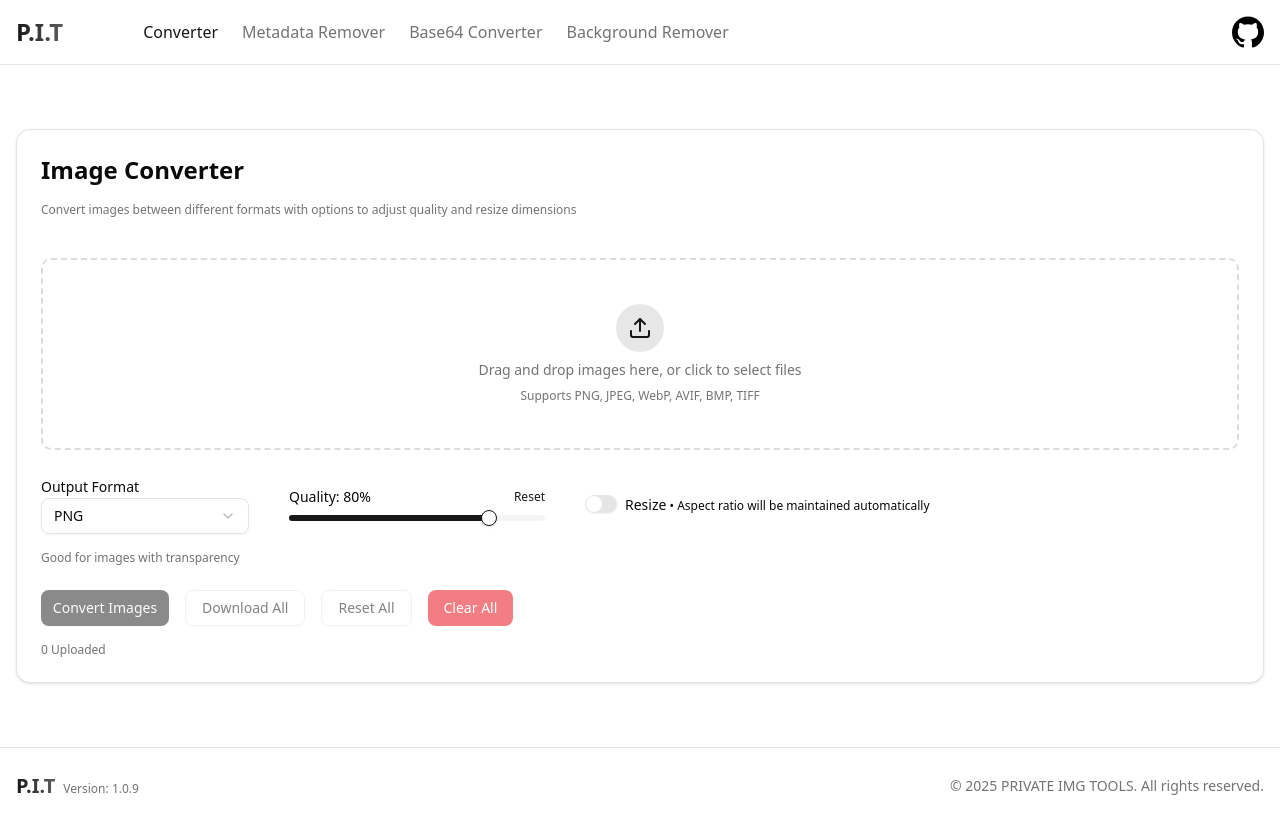
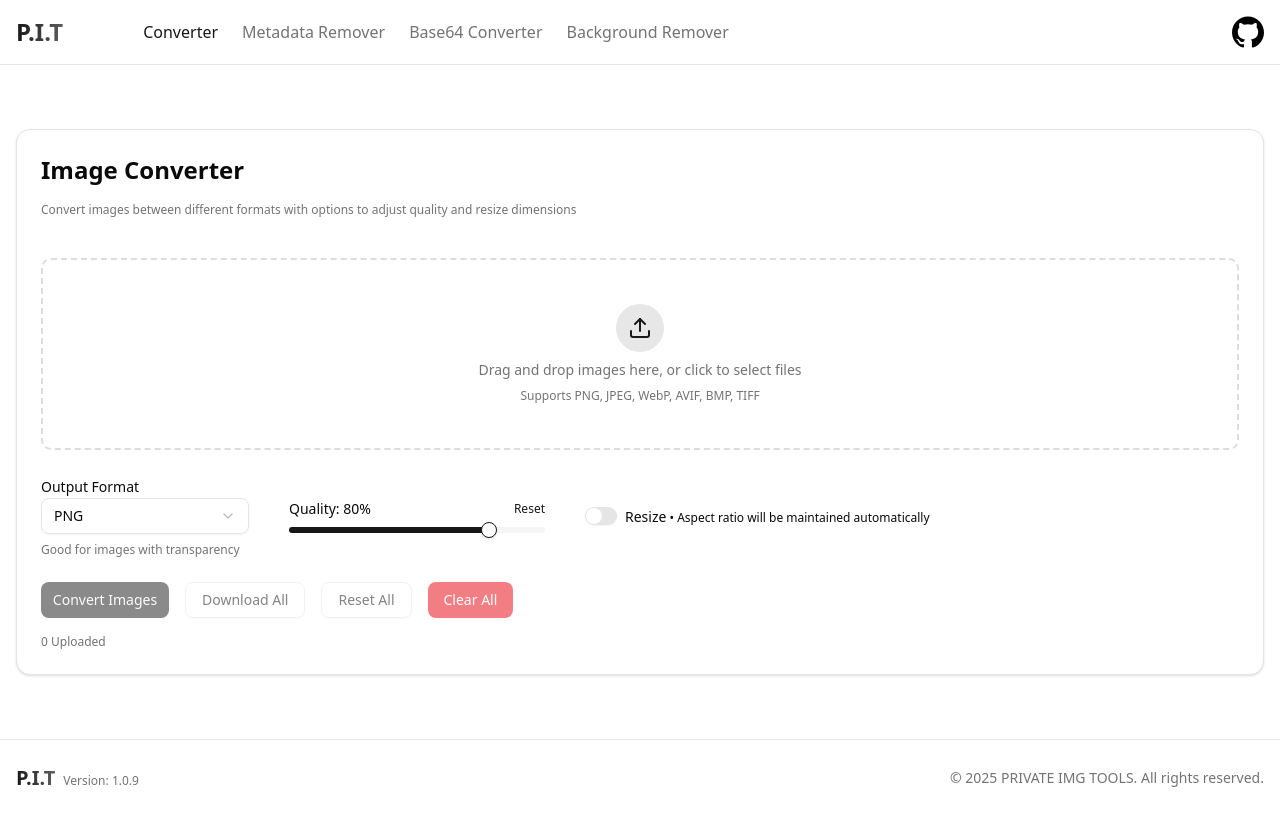
Before and after one commit to highnamee/img-tools, a React (Vite) app: page /converter in a window 1280 px wide. Built offline with nearby package versions, Linux system fonts and the light colour scheme.

Commit message:
[f] Update position of the format desription

```diff
--- a/src/pages/ImageConverter.tsx
+++ b/src/pages/ImageConverter.tsx
@@ -213,6 +213,9 @@ export default function ImageConverter() {
                     <SelectItem value="tiff">TIFF</SelectItem>
                   </SelectContent>
                 </Select>
+                <p className="text-muted-foreground text-xs">
+                  {formatRecommendations[format].description}
+                </p>
               </div>
 
               <div className="space-y-2">
@@ -266,7 +269,7 @@ export default function ImageConverter() {
                         disabled={!!resizeOptions.width}
                       />
                     </div>
-                    <p className="text-muted-foreground text-xs">
+                    <p className="text-muted-foreground max-w-100 text-xs">
                       Enter <strong>either width or height</strong>. The other dimension will be
                       calculated automatically to maintain aspect ratio.
                     </p>
@@ -274,10 +277,6 @@ export default function ImageConverter() {
                 )}
               </div>
             </div>
-
-            <p className="text-muted-foreground text-xs">
-              {formatRecommendations[format].description}
-            </p>
           </div>
 
           <div className="flex flex-col gap-4">
```
